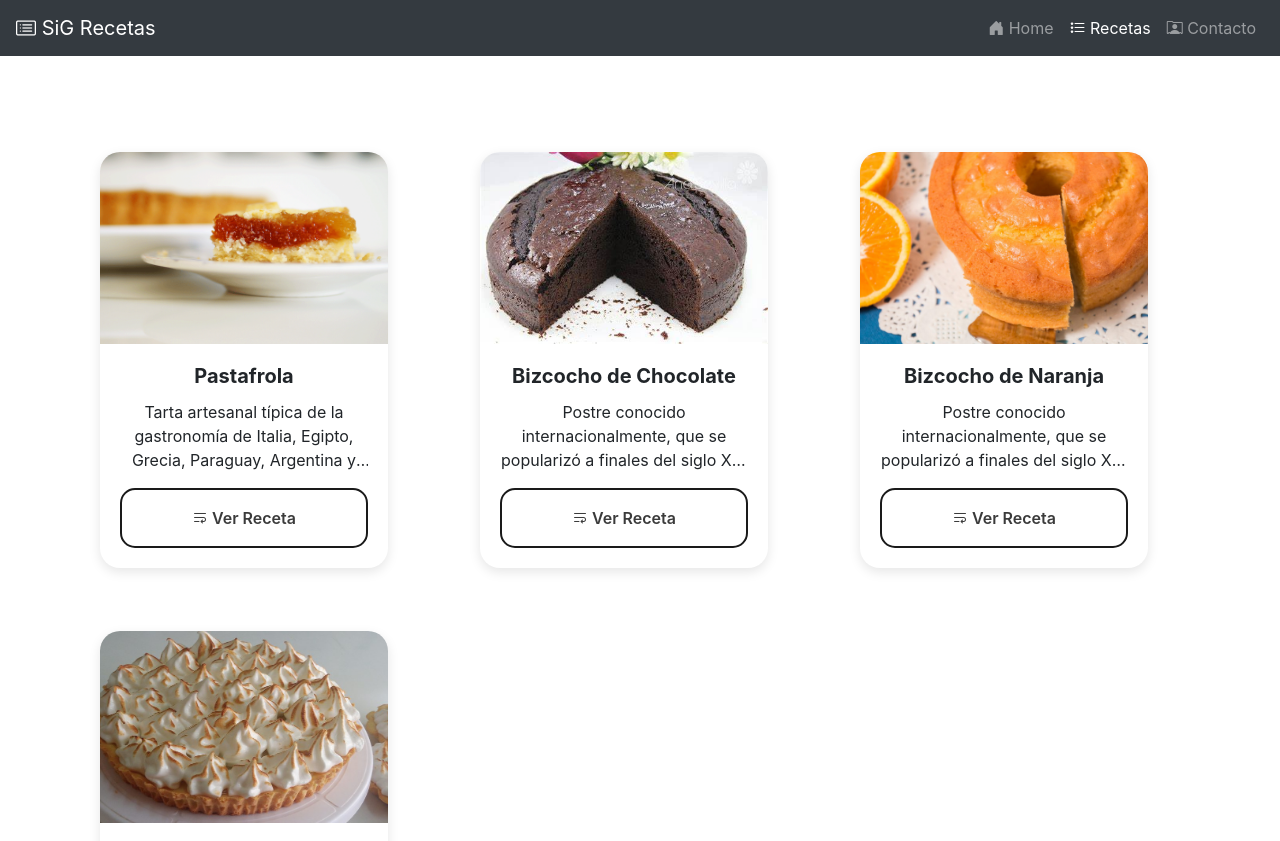
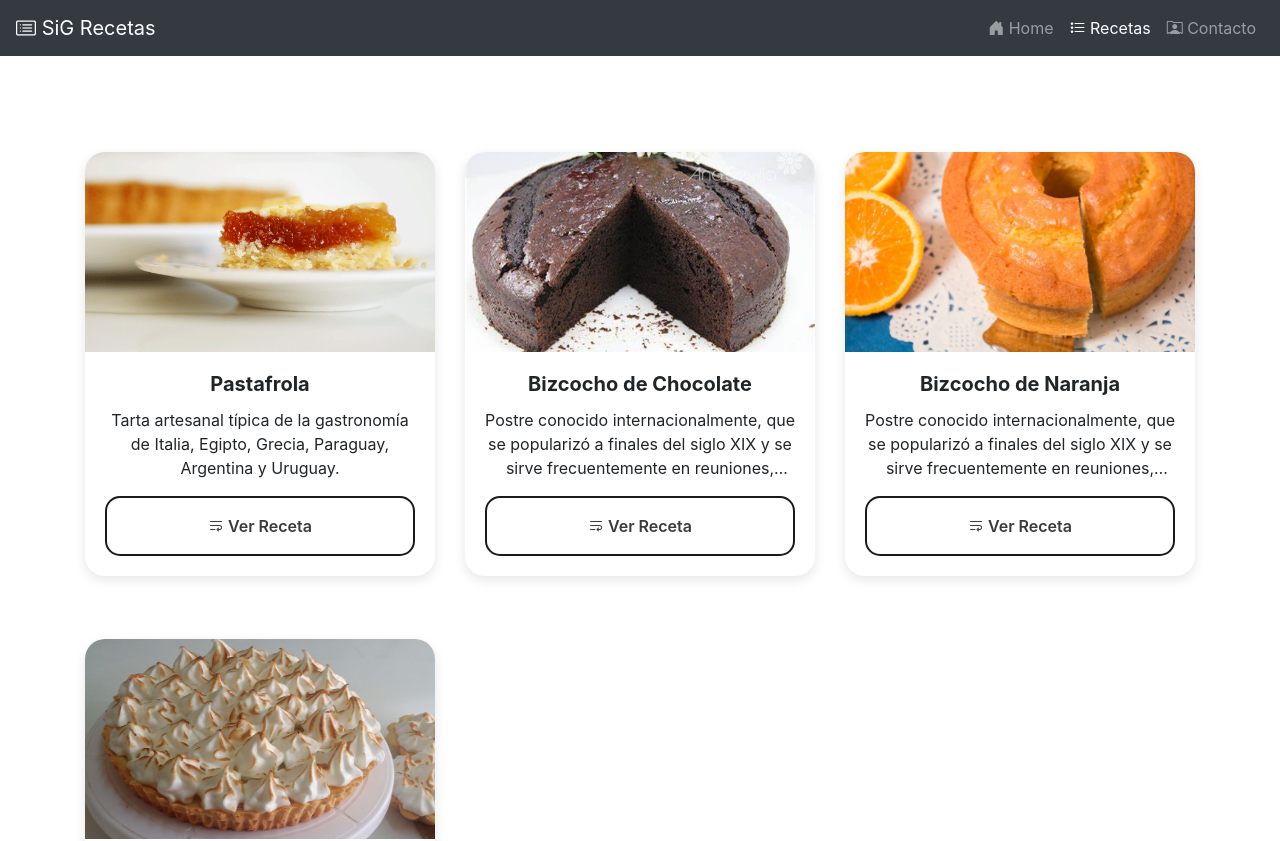
Before and after one commit to sngrisa/sigreposteria, an Angular app: page /recetas in a window 1280 px wide. Shown: the top 841 px of the page. Built offline with nearby package versions, Linux system fonts and the light colour scheme.

Commit message:
cards now have flex grow

```diff
--- a/src/app/components/recetas/cards-recetas/cards-recetas.component.css
+++ b/src/app/components/recetas/cards-recetas/cards-recetas.component.css
@@ -7,6 +7,11 @@
     overflow: hidden;
     cursor: pointer;
     transition: all .2s ease-in-out;
+    flex-grow: 1;
+}
+
+.card-img-top {
+    min-height: 200px;
 }
 
 .card:hover {
--- a/src/app/components/recetas/cards-recetas/cards-recetas.component.html
+++ b/src/app/components/recetas/cards-recetas/cards-recetas.component.html
@@ -1,4 +1,3 @@
-<div class="text-center container">
 <div class="card" style="width: 18rem;" [routerLink]="[menuItem.url]">
   <img class="card-img-top" [src]="menuItem.imgUrl" [alt]="menuItem.name">
   <div class="card-body">
@@ -9,4 +8,3 @@
     </button>
   </div>
 </div>
-</div>
--- a/src/app/components/recetas/recetas.component.html
+++ b/src/app/components/recetas/recetas.component.html
@@ -1,5 +1,5 @@
 <div class="row">
-    <div class="col mt-5" *ngFor="let recetaMenu of recetasMenu; let i = index">
-        <app-cards-recetas [menuItem]="recetaMenu"></app-cards-recetas>
+    <div class="col col-md-4 mt-5" *ngFor="let recetaMenu of recetasMenu; let i = index">
+        <app-cards-recetas class="d-flex justify-content-center" [menuItem]="recetaMenu"></app-cards-recetas>
     </div>
 </div>
```
Lines whose indentation alone changed are shown as unchanged.
